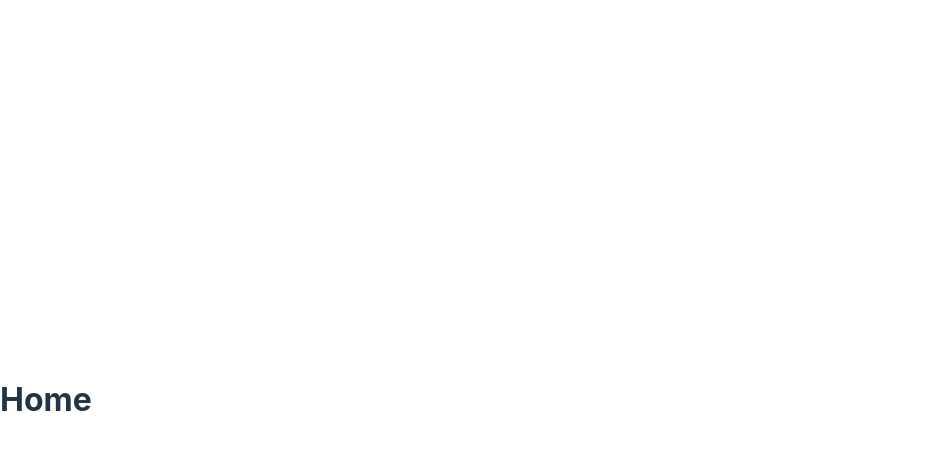
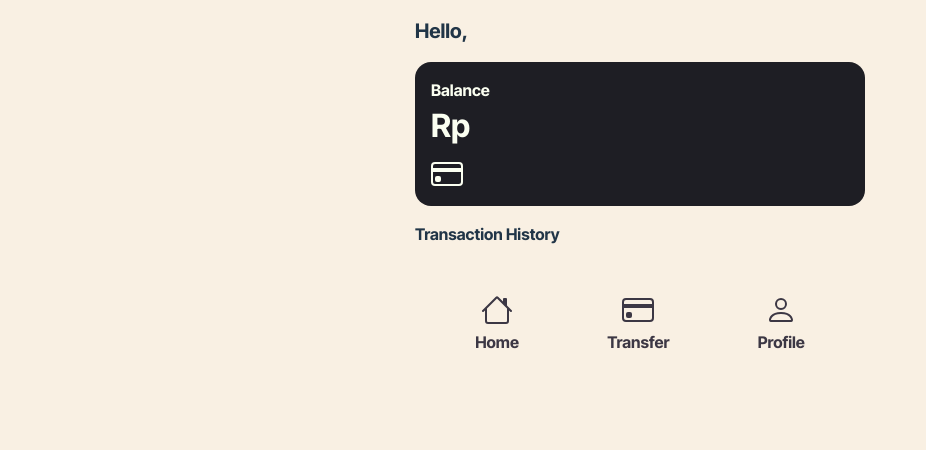
Before and after one commit to daimessdn/banknode-frontend, a React (Vite) app: page /home in a window 1280 px wide. Shown: the top 450 px of the page, without its empty margins (0-926 px from the left). Built offline with nearby package versions, Linux system fonts and the light colour scheme.

Commit message:
added home view

```diff
--- a/package.json
+++ b/package.json
@@ -13,6 +13,7 @@
     "jwt-decode": "^4.0.0",
     "react": "^18.2.0",
     "react-dom": "^18.2.0",
+    "react-icons": "^5.0.1",
     "react-router-dom": "^6.21.3"
   },
   "devDependencies": {
--- a/src/index.css
+++ b/src/index.css
@@ -1,11 +1,13 @@
+@import url('https://fonts.googleapis.com/css2?family=Inter+Tight:ital,wght@0,300;0,400;0,700;1,300;1,400;1,700&display=swap');
+
 :root {
-  font-family: Inter, system-ui, Avenir, Helvetica, Arial, sans-serif;
+  font-family: "Inter Tight", system-ui, Avenir, Helvetica, Arial, sans-serif;
   line-height: 1.5;
   font-weight: 400;
 
-  color-scheme: light dark;
+  /* color-scheme: light dark;
   color: rgba(255, 255, 255, 0.87);
-  background-color: #242424;
+  background-color: #242424; */
 
   font-synthesis: none;
   text-rendering: optimizeLegibility;
@@ -13,37 +15,77 @@
   -moz-osx-font-smoothing: grayscale;
 }
 
-html, body {
+* {
+  box-sizing: border-box;
+}
+
+html,
+body {
   width: 100%;
   height: 100%;
+
+  margin: 0;
 }
 
 a {
-  font-weight: 500;
-  color: #646cff;
   text-decoration: inherit;
 }
-a:hover {
-  color: #535bf2;
+
+/* Base font size and line height for better scalability */
+html {
+  font-size: 16px;
+  line-height: 1.5;
 }
 
-body {
-  margin: 0;
-  display: flex;
-  place-items: center;
-  min-width: 320px;
-  min-height: 100vh;
+/* Headings */
+h1 {
+  font-size: 2.25rem;
+  /* 36px */
+  line-height: 1.2;
 }
 
-h1 {
-  line-height: 1.1;
+h2 {
+  font-size: 1.875rem;
+  /* 30px */
+  line-height: 1.3;
+}
+
+h3 {
+  font-size: 1.5rem;
+  /* 24px */
+  line-height: 1.4;
+}
+
+h4 {
+  font-size: 1.25rem;
+  /* 20px */
+  line-height: 1.5;
+}
+
+h5 {
+  font-size: 1.125rem;
+  /* 18px */
+  line-height: 1.6;
+}
+
+h6 {
+  font-size: 1rem;
+  /* 16px */
+  line-height: 1.7;
+}
+
+/* Paragraphs */
+p {
+  font-size: 1rem;
+  /* 16px */
+  line-height: 1.6;
 }
 
 main {
-  padding: .5rem;
-
   min-width: 100%;
   min-height: 100%;
+
+  position: relative;
 }
 
 .container {
@@ -59,9 +101,7 @@ main {
     color: #213547;
     background-color: #ffffff;
   }
-  a:hover {
-    color: #747bff;
-  }
+
   button {
     background-color: #f9f9f9;
   }
--- a/src/styles/forms.css
+++ b/src/styles/forms.css
@@ -1,13 +1,13 @@
 :root {
     /*
         color references:
-        https://coolors.co/483d3f-058ed9-f4ebd9-a39a92-77685d
+        https://coolors.co/palette/3c3744-090c9b-3066be-b4c5e4-fbfff1
     */
 
-    --primary: #058ED9;
-    --secondary: #F4EBD9;
-    --outline: #483D3F;
-    --text: #483D3F;
+    --primary: #090c9b;
+    --secondary: #fbfff1;
+    --outline: #3c3744;
+    --text: #3c3744;
 }
 
 .form-group {
--- /dev/null
+++ b/src/styles/home.css
@@ -0,0 +1,157 @@
+:root {
+    /*
+        color references:
+        https://coolors.co/palette/3c3744-090c9b-3066be-b4c5e4-fbfff1
+    */
+
+    --primary: #090c9b;
+    --secondary: #fbfff1;
+    --outline: #3c3744;
+    --text: #3c3744;
+
+    --paper: #F9F0E3;
+}
+
+body {
+    background-color: var(--paper);
+}
+
+main {
+    background-color: var(--paper);
+
+    padding: 1rem 0;
+    max-width: 450px;
+    margin: auto;
+}
+
+.card-container {
+    padding: 1rem;
+    border-radius: 1rem;
+    background-color: #1E1E24;
+    color: var(--secondary);
+
+    font-weight: 700;
+}
+
+.card-container * {
+    margin: 0;
+}
+
+.mb-4 {
+    margin-bottom: .5rem;
+}
+
+.me-4 {
+    margin-right: .5rem;
+}
+
+.block {
+    display: block;
+}
+
+.flex {
+    display: flex;
+}
+
+.flex-row {
+    flex-direction: row;
+}
+
+.items-center {
+    align-items: center;
+}
+
+/* welcome title */
+.welcome-title {
+    font-weight: 700;
+    margin-top: 0;
+    margin-bottom: 1rem;
+}
+
+.card-amount {
+    font-size: 2rem;
+}
+
+.transaction-history-container {
+    display: flex;
+    flex-direction: column;
+
+    list-style: none;
+    padding: 0;
+    margin: 0;
+}
+
+.transaction-history-item {
+    box-shadow: 0 10px 15px -3px rgba(0, 0, 0, 0.1), 0 4px 6px -4px rgba(0, 0, 0, 0.1);
+    background-color: var(--secondary);
+
+    border-top: 1px solid var(--outline);
+    border-bottom: 1px solid var(--outline);
+    margin-top: 1rem;
+
+    padding: 1rem .5rem;
+}
+
+.balance-in,
+.balance-out {
+    display: flex;
+    font-size: 1rem;
+    font-weight: 700;
+    margin-top: .25rem;
+}
+
+.balance-in {
+    color: #62a379;
+}
+
+.balance-out {
+    color: #E54B4B;
+}
+
+.nav-footer {
+    bottom: 0;
+    left: 0;
+
+    z-index: 100;
+
+    padding: 1rem;
+}
+
+.nav-footer ul {
+    display: flex;
+    flex-direction: row;
+    justify-content: space-around;
+    list-style: none;
+
+    padding: 0;
+    margin: 0;
+}
+
+.nav-footer ul li {
+    display: flex;
+    flex-direction: column;
+    gap: .25rem;
+    align-items: center;
+}
+
+.nav-footer-link {
+    display: flex;
+    flex-direction: column;
+    gap: .25rem;
+    align-items: center;
+
+    color: var(--text);
+    font-weight: 700;
+}
+
+section {
+    padding: 1rem 0;
+}
+
+.section-title {
+    font-size: 1rem;
+
+    line-height: 1.5;
+    margin-top: 0;
+    margin-bottom: 0;
+}
--- a/src/views/HomeView.jsx
+++ b/src/views/HomeView.jsx
@@ -1,8 +1,39 @@
-import React, { useEffect } from "react";
+import React, { useEffect, useState } from "react";
+
+import { jwtDecode } from "jwt-decode";
+
+import "../styles/home.css";
+
+import { BsCreditCard, BsHouse, BsPerson } from "react-icons/bs";
+import { Link } from "react-router-dom";
 
 function HomeView() {
+  const [transactions, setTransactions] = useState([]);
+  const [walletNumber, setWalletNumber] = useState("");
+  const [userInfo, setUserInfo] = useState([]);
+
   const loadTransaction = async () => {
-    console.log(localStorage.getItem("token"));
+    const decodedToken = jwtDecode(localStorage.getItem("token"));
+
+    setUserInfo(decodedToken.data);
+
+    const id = decodedToken.data.id;
+    const wallet_account = decodedToken.data.wallet_account;
+
+    await fetch("http://localhost:3000/api/users/wallet/" + id)
+      .then((res) => res.json())
+      .then((res) => {
+        setWalletNumber(res.data);
+      });
+
+    await fetch(
+      "http://localhost:3000/api/transaction/history/" + wallet_account
+    )
+      .then((res) => res.json())
+      .then((res) => {
+        console.log(res);
+        setTransactions(res.data);
+      });
   };
 
   useEffect(() => {
@@ -11,8 +42,95 @@ function HomeView() {
 
   return (
     <>
-      <div>
-        <h1>Home</h1>
+      <main>
+        <div className="container">
+          <h4 className="welcome-title">Hello, {userInfo.name}</h4>
+
+          <div className="card-container">
+            <div className="section-title">Balance</div>
+
+            <div className="flex flex-row items-center mb-4">
+              <span className="card-amount">
+                Rp{walletNumber.amount && walletNumber.amount.toLocaleString()}
+              </span>
+            </div>
+
+            <div className="flex flex-row items-center">
+              <BsCreditCard size={32} className="block me-4" />{" "}
+              <span>{walletNumber.name}</span>
+            </div>
+          </div>
+
+          <section>
+            <h2 className="section-title">Transaction History</h2>
+            <ul className="transaction-history-container">
+              {transactions &&
+                transactions.map((transaction) => {
+                  const isMoneyIn =
+                    transaction.transaction_from_details.name ==
+                    walletNumber.name;
+
+                  const { id, transaction_from, transaction_to } = transaction;
+
+                  return (
+                    <>
+                      <li
+                        className="transaction-history-item"
+                        key={
+                          "tx-" +
+                          id +
+                          "-" +
+                          transaction_from +
+                          "-" +
+                          transaction_to
+                        }
+                      >
+                        <span>
+                          {isMoneyIn
+                            ? `${transaction.transaction_to_details.user_details.name}`
+                            : `${transaction.transaction_from_details.user_details.name}`}
+                        </span>
+
+                        <span
+                          className={isMoneyIn ? "balance-in" : "balance-out"}
+                        >
+                          {transaction &&
+                            transaction.transaction_amount.toLocaleString()}
+                        </span>
+                      </li>
+                    </>
+                  );
+                })}
+            </ul>
+          </section>
+        </div>
+      </main>
+
+      <div className="container">
+        <nav className="nav-footer">
+          <ul>
+            <li>
+              <Link to={"/home"} className="nav-footer-link">
+                <BsHouse size={32} />
+                <span>Home</span>
+              </Link>
+            </li>
+
+            <li>
+              <Link to={"/home"} className="nav-footer-link">
+                <BsCreditCard size={32} />
+                <span>Transfer</span>
+              </Link>
+            </li>
+
+            <li>
+              <Link to={"/home"} className="nav-footer-link">
+                <BsPerson size={32} />
+                <span>Profile</span>
+              </Link>
+            </li>
+          </ul>
+        </nav>
       </div>
     </>
   );
```
Also changed, not shown: 1 other file (tests, documents, lock files or other folders).
